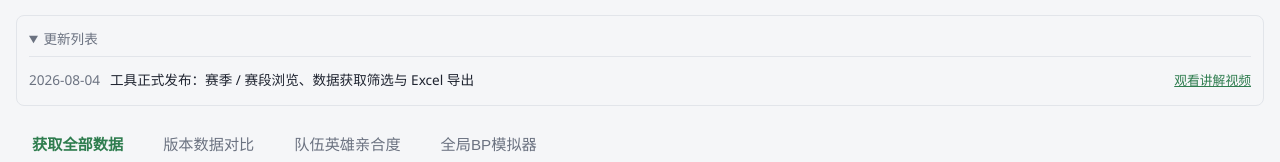
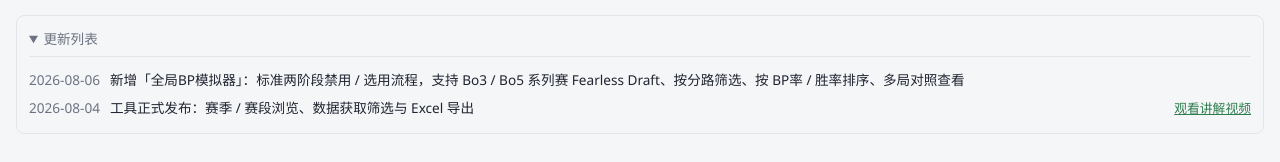
Before and after one commit to huangXuuu/loldata, a Vue app: page / in a window 1280 px wide. Shown: the part 275-437 px from the top of the page. Built offline with nearby package versions, Linux system fonts and the light colour scheme; no server answers.

Commit message:
Add changelog entry for the Global BP Simulator release

```diff
--- a/src/App.vue
+++ b/src/App.vue
@@ -35,6 +35,12 @@ interface ChangelogEntry {
 
 // TODO: 补充完整的更新记录（日期 + 功能说明 + 对应讲解视频 BV 号，没有视频的条目可省略 bvid）
 const CHANGELOG: ChangelogEntry[] = [
+  {
+    date: '2026-08-06',
+    title:
+      '新增「全局BP模拟器」：标准两阶段禁用 / 选用流程，支持 Bo3 / Bo5 系列赛 Fearless Draft、按分路筛选、按 BP率 / 胜率排序、多局对照查看',
+    // TODO: 今晚录完视频后把 BV 号填进来
+  },
   { date: '2026-08-04', title: '工具正式发布：赛季 / 赛段浏览、数据获取筛选与 Excel 导出', bvid: 'BV1a8uA6XEeT' },
 ]
 
```
